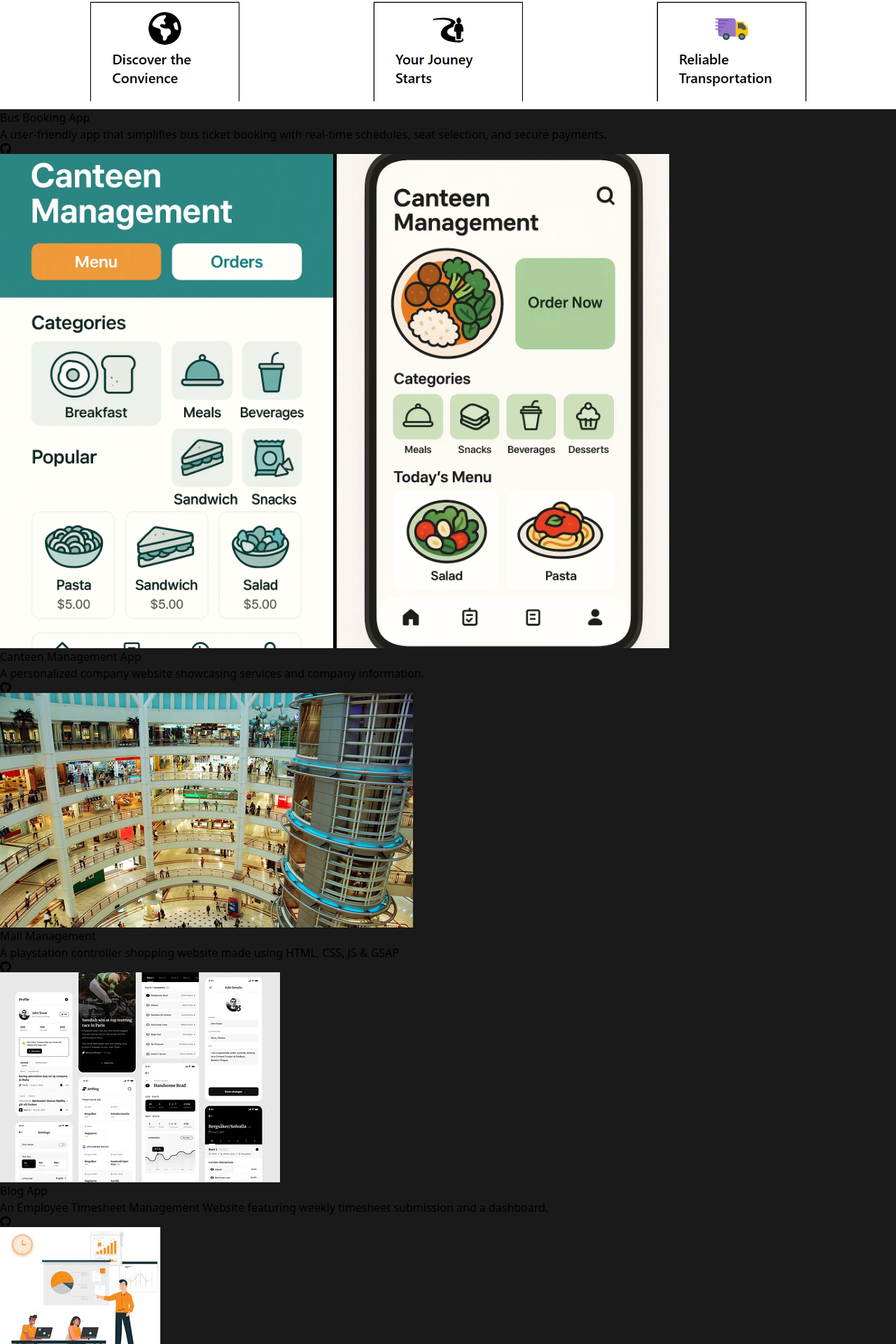
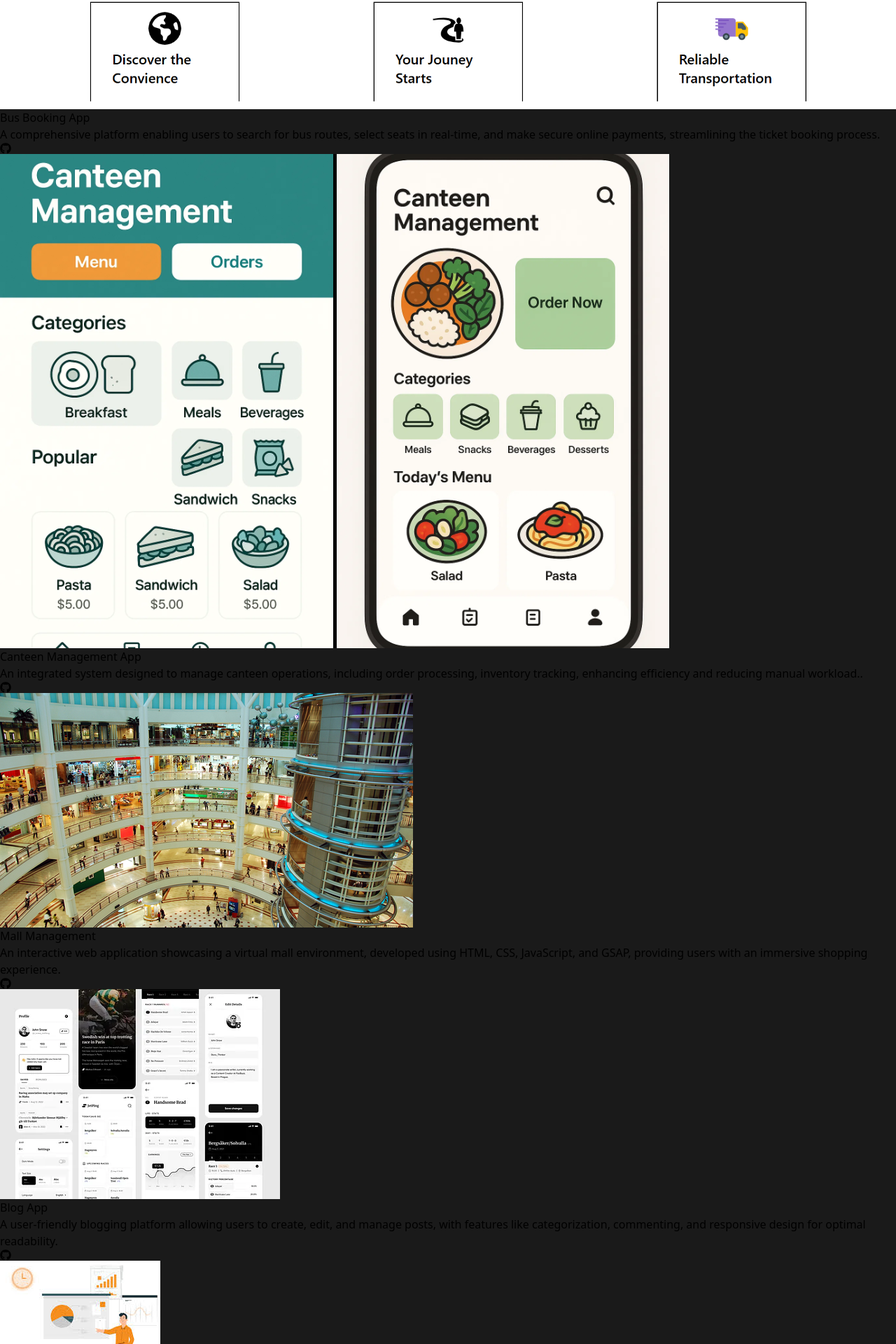
Before and after one commit to devaamsh2006/deva-portfolio, a React (Vite) app: page / in a window 1280 px wide. Shown: the part 4279-6199 px from the top of the page at 70% size. Built offline with nearby package versions, Linux system fonts and the light colour scheme; no server answers.

Commit message:
small changes in projecects

```diff
--- a/src/components/Projects.jsx
+++ b/src/components/Projects.jsx
@@ -7,42 +7,42 @@ const Projects = () => {
     {
       id: 1,
       title: 'Bus Booking App',
-      description: 'A user-friendly app that simplifies bus ticket booking with real-time schedules, seat selection, and secure payments.',
+      description: ' A comprehensive platform enabling users to search for bus routes, select seats in real-time, and make secure online payments, streamlining the ticket booking process.',
       image: '/busbooking.png',
       githubLink: 'https://github.com/devaamsh2006/bus-booking-app',
     },
     {
       id: 2,
       title: 'Canteen Management App',
-      description: 'A personalized company website showcasing services and company information.',
+      description: 'An integrated system designed to manage canteen operations, including order processing, inventory tracking, enhancing efficiency and reducing manual workload..',
       image: '/canteen.png',
       githubLink: 'https://github.com/devaamsh2006/dt-project'
     },
     {
       id: 3,
       title: 'Mall Management',
-      description: 'A playstation controller shopping website made using HTML, CSS, JS & GSAP',
+      description: 'An interactive web application showcasing a virtual mall environment, developed using HTML, CSS, JavaScript, and GSAP, providing users with an immersive shopping experience.',
       image: '/mall.jpg',
       githubLink: 'https://github.com/devaamsh2006/mallwebsite',
     },
     {
       id: 4,
       title: 'Blog App',
-      description: 'An Employee Timesheet Management Website featuring weekly timesheet submission and a dashboard.',
+      description: 'A user-friendly blogging platform allowing users to create, edit, and manage posts, with features like categorization, commenting, and responsive design for optimal readability.',
       image: '/blog.png',
       githubLink: 'https://github.com/devaamsh2006/blog'
     },
     {
       id: 5,
       title: 'Event Management App',
-      description: 'A personalized company website showcasing services and company information.',
+      description: 'A versatile tool for planning and managing events, offering functionalities such as attendee registration, schedule management, and real-time updates to ensure seamless event execution.',
       image: '/event.jpeg',
       githubLink: 'https://github.com/devaamsh2006/Webathon'
     },
     {
       id: 6,
       title: 'Resume Analyser',
-      description: 'A playstation controller shopping website made using HTML, CSS, JS & GSAP',
+      description: 'An AI-powered application that evaluates resumes, providing insights on strengths and areas for improvement, assisting users in enhancing their professional profiles.',
       image: '/resume-analyser.png',
       githubLink: 'https://github.com/devaamsh2006/ai-resume-analyser'
     }
```
